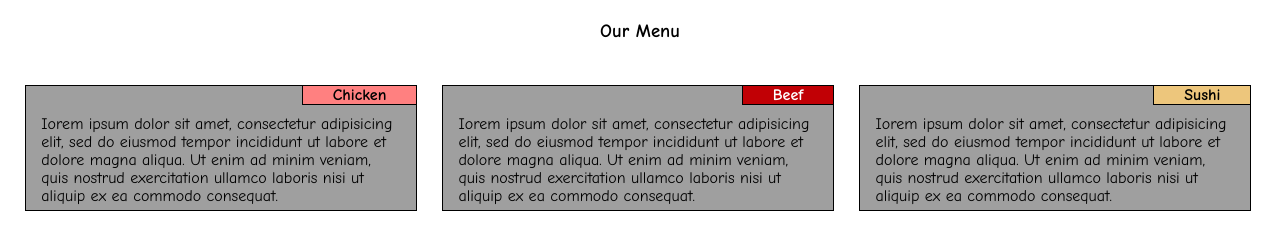
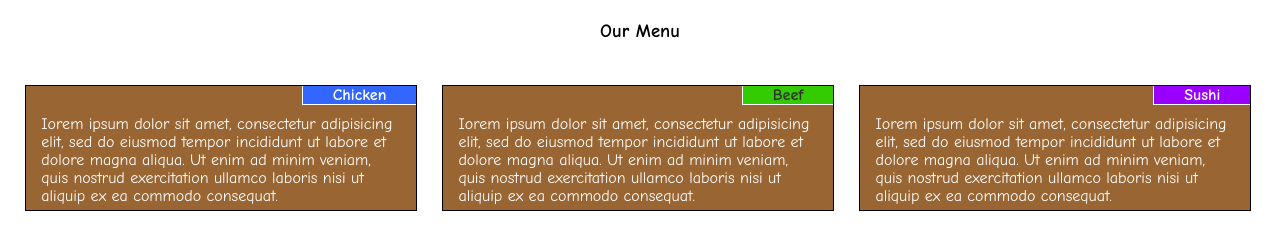
Before and after one commit to ToaiNguyen007/HTML_CSS_Javascript_for-Web-Developers, a plain HTML site: page docs/index.html in a window 1280 px wide. Drawn offline with Linux system fonts and the light colour scheme.

Commit message:
Update Styling_Assignment_Modu 2.css

```diff
--- a/docs/CSS/Styling_Assignment_Modu 2.css
+++ b/docs/CSS/Styling_Assignment_Modu 2.css
@@ -15,6 +15,7 @@ body{
 
 h3{
 	text-align: center;
+	margin: 20px 0px 30px 0px;
 }
 
 .parent{
@@ -38,25 +39,26 @@ h4{
 }
 
 h4#chicken{
-	background-color: #FF8080;
+	background-color: #36F;
+	border-color: #FFF;
+	color: #FFF;
 }
 
 h4#beef{
-	background-color: #C10005;
-	color: #FFF;
-	border-color: #000;
+	background-color: #3C0;
+	color: #333;
+	border-color: #FFF;
 }
 
 h4#sushi{
-	background-color: #EDC67C;
-}
-
-h3{
-	margin: 20px 0px 30px 0px;
+	background-color: #90F;
+	color: #FFFs;
+	border-color: #FFF;
 }
 
 .col_lg_4, .col_md_6, .col_md_6_p3, .col_sm_12{
-	background-color: #9F9F9F;
+	background-color: #963;
+	color: #FFF;
 }
 @media (min-width: 992px){
 	.col_lg_4, .col_md_6, .col_sm_12{
```
